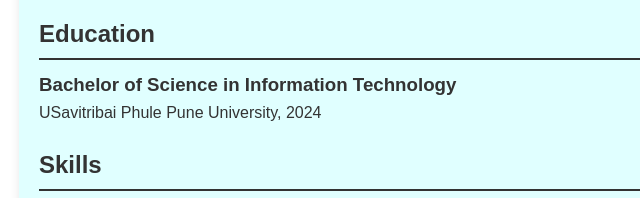
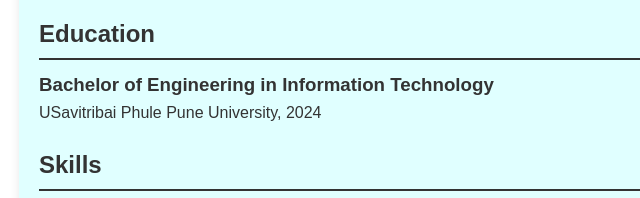
Before and after one commit to Gayatri5174/Resume, a plain HTML site: page index.html in a window 1280 px wide. Shown: the part 1040-1238 px from the top of the page, 221-861 px from the left. Drawn offline with Linux system fonts and the light colour scheme.

Commit message:
add resources added

```diff
--- a/index.html
+++ b/index.html
@@ -61,8 +61,9 @@
         <section class="education">
             <h2>Education</h2>
             <div class="degree">
-                <h3>Bachelor of Science in Information Technology</h3>
+                <h3>Bachelor of Engineering in Information Technology</h3>
                 <p>USavitribai Phule Pune University, 2024</p>
+
             </div>
         </section>
 
```
